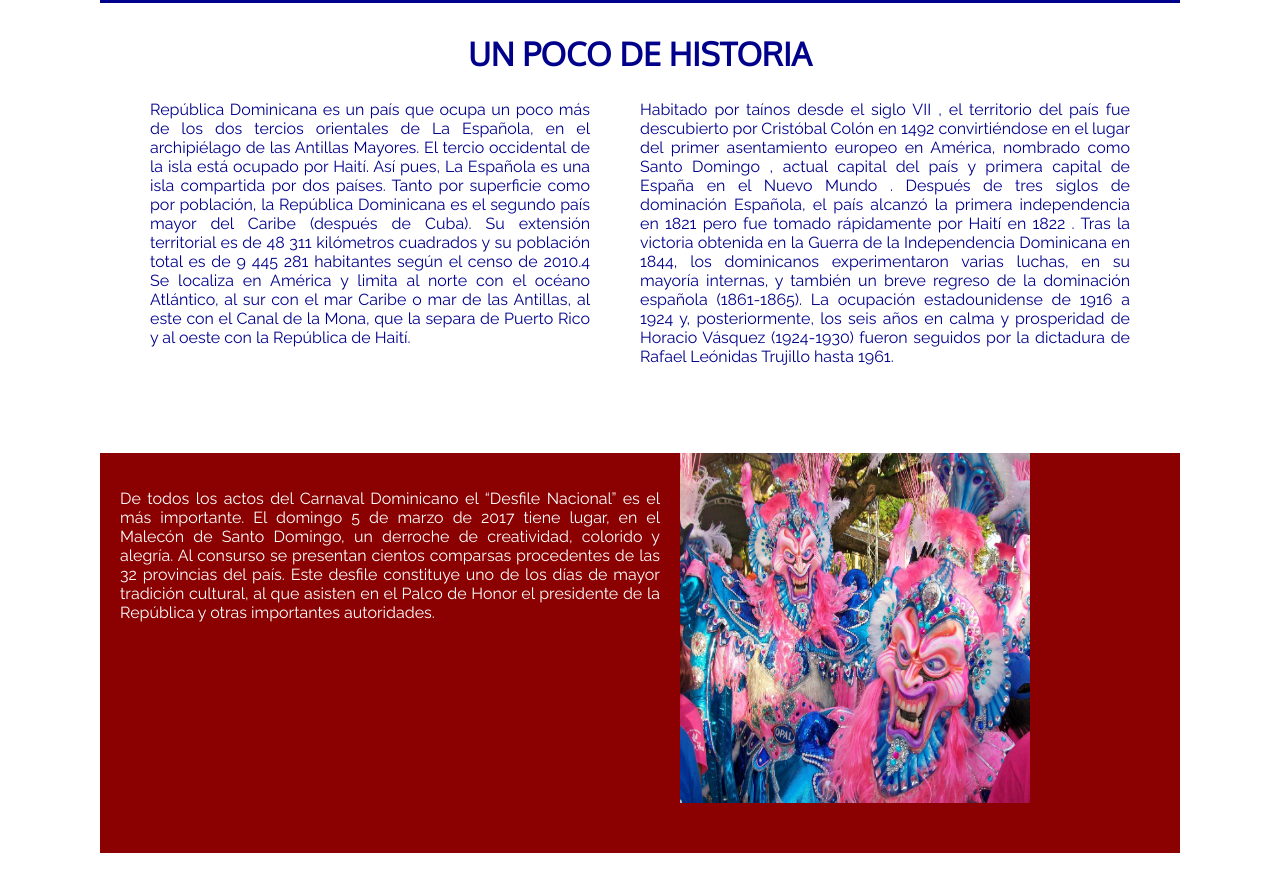
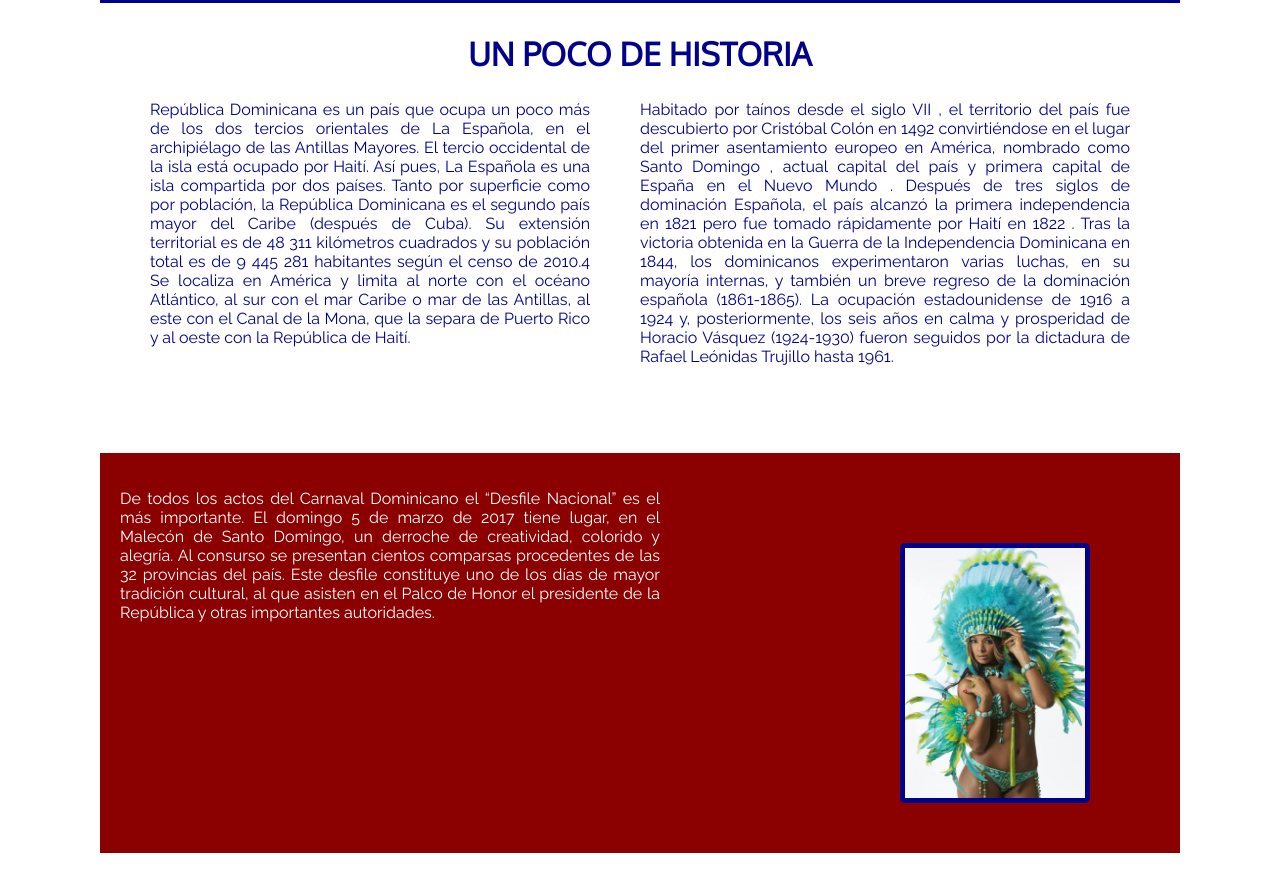
Before and after one commit to algenisromero/destinos, a plain HTML site: page index.html in a window 1280 px wide. Shown: the part 397-1288 px from the top of the page. Before the commit the page ends 1250 px from the top, so only its background shows below. Drawn offline with Linux system fonts and the light colour scheme.

Commit message:
Posicionando la imagen y el texto en la tercera seccion

```diff
--- a/index.html
+++ b/index.html
@@ -43,7 +43,7 @@
     </div>
     <div class="content">
         <p>De todos los actos del Carnaval Dominicano el “Desfile Nacional” es el más importante. El domingo 5 de marzo de 2017 tiene lugar, en el Malecón de Santo Domingo, un derroche de creatividad, colorido y alegría. Al consurso se presentan cientos comparsas procedentes de las 32 provincias del país. Este desfile constituye uno de los días de mayor tradición cultural, al que asisten en el Palco de Honor el presidente de la República y otras importantes autoridades.</p>
-        <img src="img/carnaval.jpg" alt="Mascaras del Carnaval">
+        <img src="img/carnival-girl.jpg" alt="Mascaras del Carnaval">
     </div>
 </body>
 
--- a/style.css
+++ b/style.css
@@ -71,8 +71,12 @@ h2 {
     color: white;
 }
 .content > img {
-    width: 350px;
-    height: 350px;
+    border: 5px solid darkblue;
+    border-radius: 5px;
+    width: 180px;
+    height: 250px;
+    float: right;
+    margin: 90px;
 }
 @media (max-width: 720px){
     body {
```
Also changed, not shown: img/carnival-girl.jpg (added).
